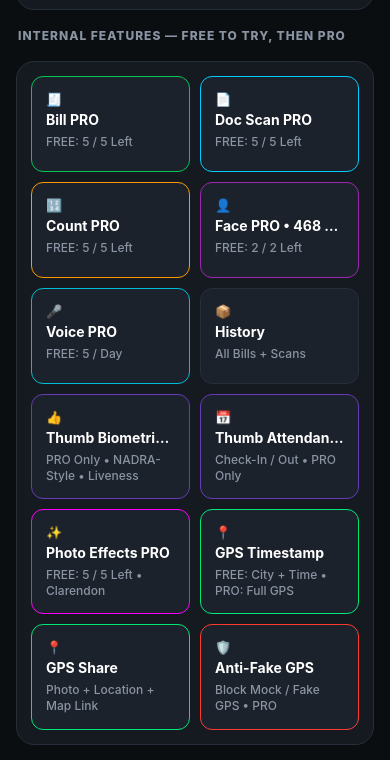
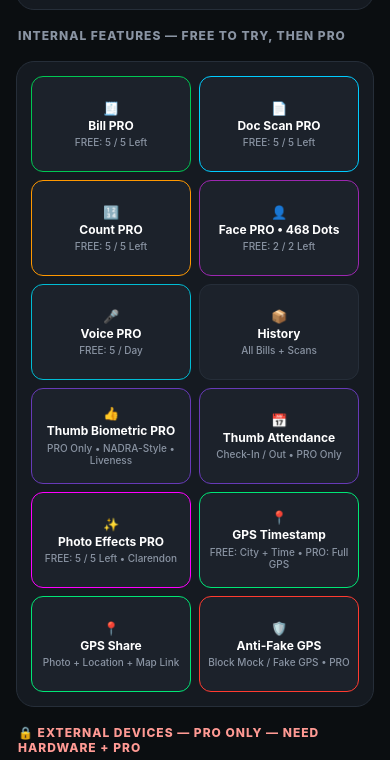
Before and after one commit to Nasir684/Wanalab-Omni-Camera-, a website: page www/index.html in a window 390 px wide. Shown: the part 929-1689 px from the top of the page. Drawn offline with nearby package versions, Linux system fonts and the light colour scheme.

Commit message:
Add styles for tools buttons in index.html
Added styles for tools buttons with grid layout and responsive design.

```diff
--- a/www/index.html
+++ b/www/index.html
@@ -332,5 +332,13 @@ updateProBadge(); updateLimits();
 .camBtns{display:flex!important;gap:6px!important;flex-wrap:wrap!important}
 .camBtns button{flex:1 1 30%!important;white-space:nowrap!important;font-size:11px!important}
   </style>
+  <style>
+/* PATCH 4 - TOOLS BUTTONS */
+.tools{display:grid!important;grid-template-columns:1fr 1fr!important;gap:8px!important}
+.tools button{height:96px!important;min-height:96px!important;display:flex!important;flex-direction:column!important;align-items:center!important;justify-content:center!important;gap:3px!important;padding:8px 6px!important;overflow:hidden!important}
+.tools button i{font-size:22px!important;line-height:1!important}
+.tools button b{font-size:12px!important;line-height:1.2!important;white-space:normal!important;text-align:center!important}
+.tools button span{font-size:10px!important;line-height:1.25!important;white-space:normal!important;text-align:center!important;display:-webkit-box!important;-webkit-line-clamp:2!important;-webkit-box-orient:vertical!important;overflow:hidden!important}
+  </style>
 </body>
                                                                                      </html>
```
